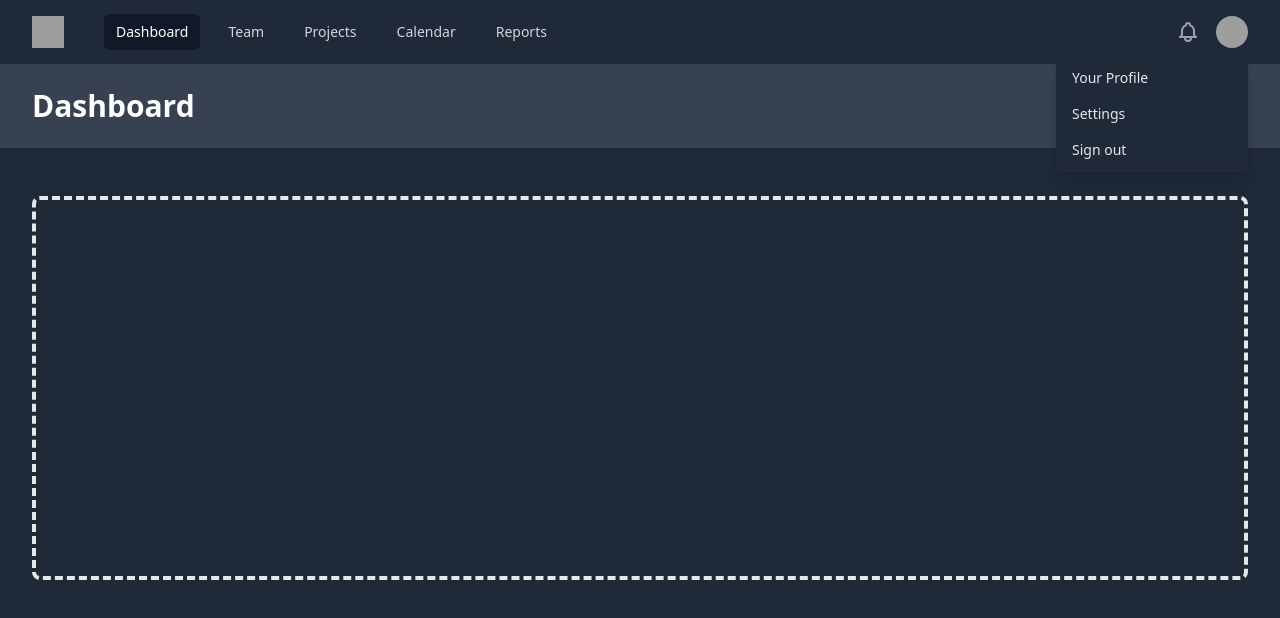
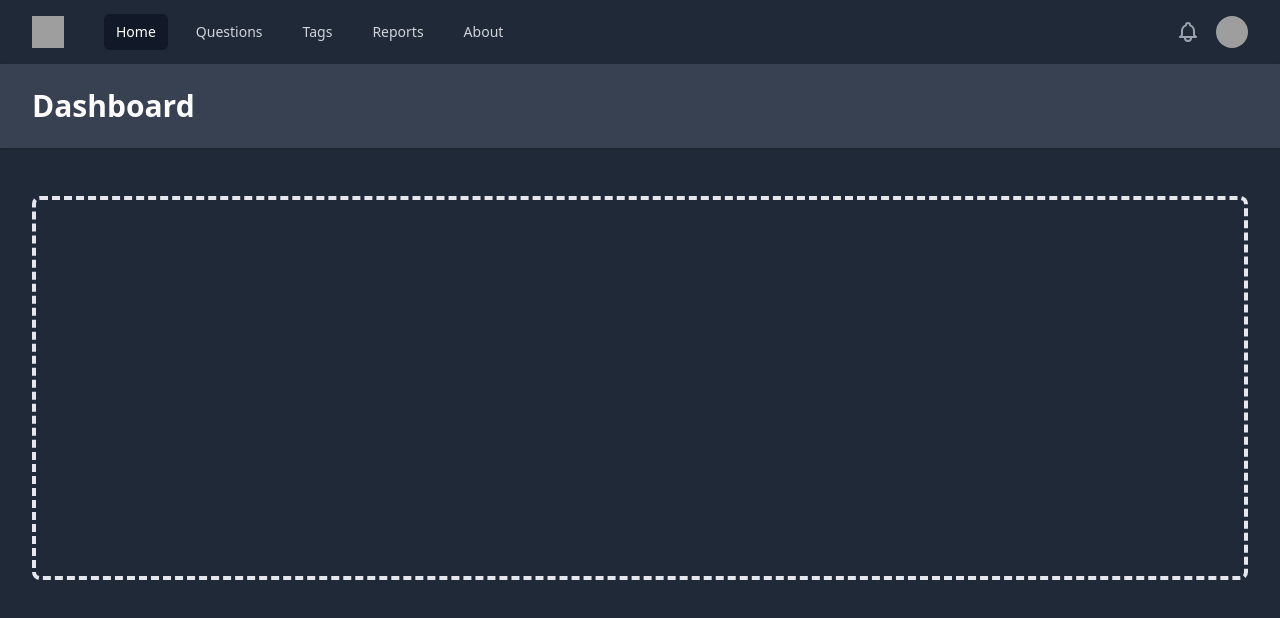
Before and after one commit to AbidAlWassie/Forum-Website, a website: page index.html in a window 1280 px wide. Drawn offline with Linux system fonts and the light colour scheme; grey boxes are pictures that could not be loaded.

Commit message:
updated header section

```diff
--- a/custom/styles.css
+++ b/custom/styles.css
@@ -1,3 +1,3 @@
-.hide {
+/* .hide {
   display: none;
-}
+} */
--- a/index.html
+++ b/index.html
@@ -20,20 +20,24 @@
           <div class="flex-shrink-0">
             <img class="h-8 w-8" src="https://tailwindui.com/img/logos/workflow-mark-indigo-500.svg" alt="Workflow">
           </div>
+
+
           <div class="hidden md:block">
             <div class="ml-10 flex items-baseline space-x-4">
               <!-- Current: "bg-gray-900 text-white", Default: "text-gray-300 hover:bg-gray-700 hover:text-white" -->
-              <a href="#" class="bg-gray-900 text-white px-3 py-2 rounded-md text-sm font-medium" aria-current="page">Dashboard</a>
+              <a href="#" class="bg-gray-900 text-white px-3 py-2 rounded-md text-sm font-medium" aria-current="page">Home</a>
 
-              <a href="#" class="text-gray-300 hover:bg-gray-700 hover:text-white px-3 py-2 rounded-md text-sm font-medium">Team</a>
+              <a href="#" class="text-gray-300 hover:bg-gray-700 hover:text-white px-3 py-2 rounded-md text-sm font-medium">Questions</a>
 
-              <a href="#" class="text-gray-300 hover:bg-gray-700 hover:text-white px-3 py-2 rounded-md text-sm font-medium">Projects</a>
-
-              <a href="#" class="text-gray-300 hover:bg-gray-700 hover:text-white px-3 py-2 rounded-md text-sm font-medium">Calendar</a>
+              <a href="#" class="text-gray-300 hover:bg-gray-700 hover:text-white px-3 py-2 rounded-md text-sm font-medium">Tags</a>
 
               <a href="#" class="text-gray-300 hover:bg-gray-700 hover:text-white px-3 py-2 rounded-md text-sm font-medium">Reports</a>
+
+              <a href="#" class="text-gray-300 hover:bg-gray-700 hover:text-white px-3 py-2 rounded-md text-sm font-medium">About</a>
             </div>
           </div>
+
+
         </div>
         <div class="hidden md:block">
           <div class="ml-4 flex items-center md:ml-6">
@@ -64,7 +68,7 @@
                   From: "transform opacity-100 scale-100"
                   To: "transform opacity-0 scale-95"
               -->
-              <div id="profileContainer" class="origin-top-right absolute right-0 mt-2 w-48 rounded-md shadow-lg py-1 bg-white ring-1 ring-black ring-opacity-5 focus:outline-none dark:bg-gray-800 dark:text-white" role="menu" aria-orientation="vertical" aria-labelledby="user-menu-button" tabindex="-1">
+              <div id="profileContainer" class="hidden origin-top-right absolute right-0 mt-2 w-48 rounded-md shadow-lg py-1 bg-white ring-1 ring-black ring-opacity-5 focus:outline-none dark:bg-gray-800 dark:text-white" role="menu" aria-orientation="vertical" aria-labelledby="user-menu-button" tabindex="-1">
                 <!-- Active: "bg-gray-100", Not Active: "" -->
                 <a href="#" class="block px-4 py-2 text-sm text-gray-700 dark:text-gray-200" role="menuitem" tabindex="-1" id="user-menu-item-0">Your Profile</a>
 
--- a/js/script.js
+++ b/js/script.js
@@ -5,6 +5,6 @@ window.onload = function() {
   profileBtn.addEventListener("click", profileToggle);
 
   function profileToggle() {
-    profileContainer.classList.toggle("hide");
+    profileContainer.classList.toggle("hidden");
   }
 }
```
